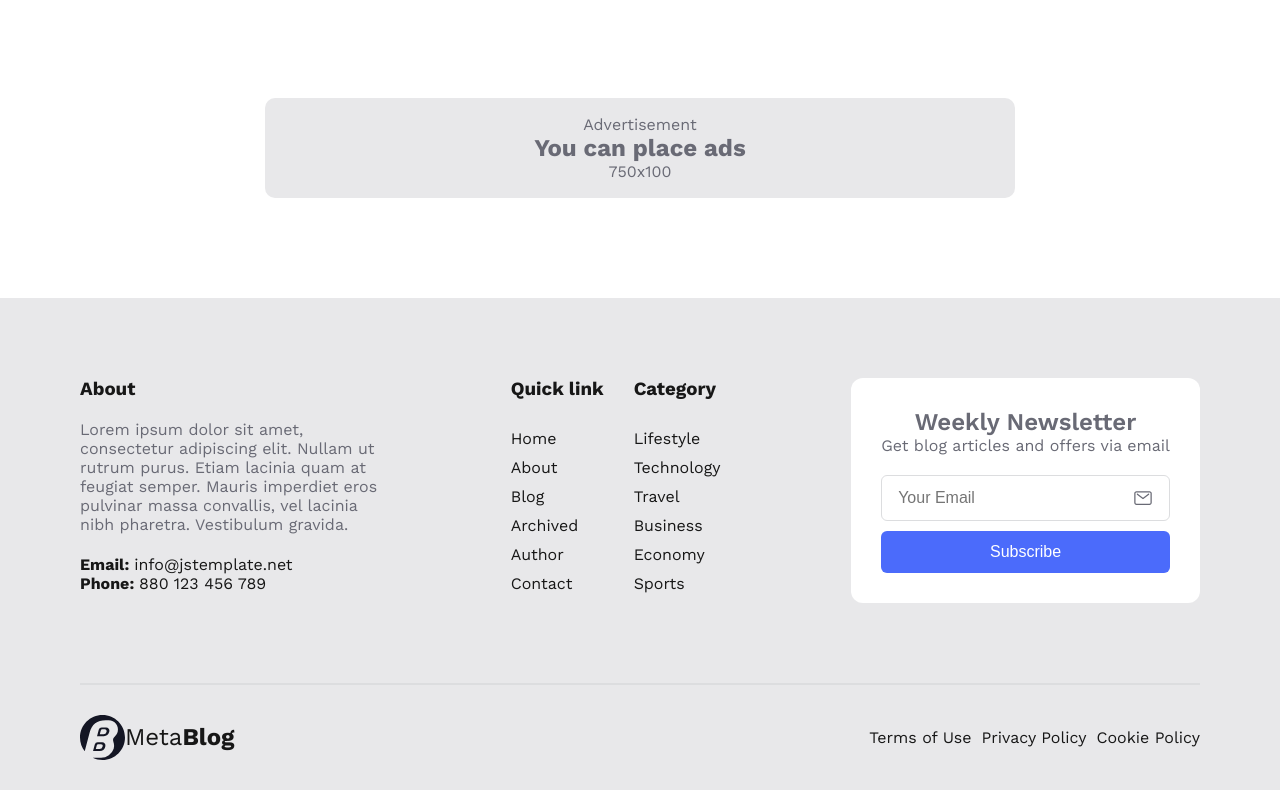
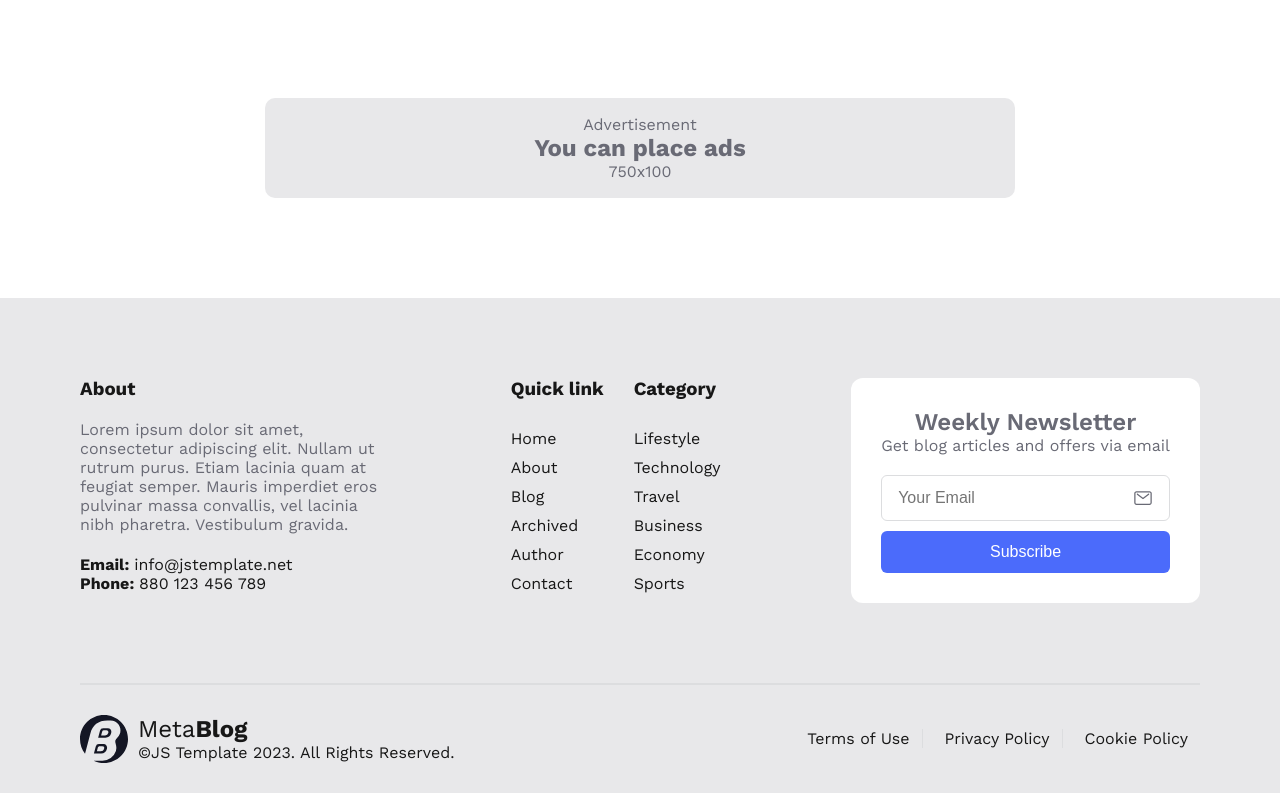
Before and after one commit to Akintayo74/NextJs-travel-blog-guide, a Next.js app: page / in a window 1280 px wide. Shown: the part 2595-3388 px from the top of the page. Built offline with nearby package versions, Linux system fonts and the light colour scheme.

Commit message:
Done. All that remains is to change some text color and stuff like that

```diff
--- a/components/Footer.js
+++ b/components/Footer.js
@@ -69,17 +69,20 @@ const Footer = () => {
                 <div className={styles.footer__logo}>
                     <Image
                         src='/images/Logo.svg'
-                        width={45}
-                        height={45}
+                        width={48}
+                        height={48}
                         alt='logo'
                     />
-                    <p>Meta<span>Blog</span></p>
+                    <div className={styles.footer__meta}>
+                        <p>Meta<span>Blog</span></p>
+                        <span>&copy;JS Template 2023. All Rights Reserved.</span>
+                    </div>
                 </div>
 
                 <div className={styles.footer__terms}>
-                    <a>Terms of Use</a>
-                    <a>Privacy Policy</a>
-                    <a>Cookie Policy</a>
+                    <a className={styles.footer__vl}>Terms of Use</a>
+                    <a className={styles.footer__vl}>Privacy Policy</a>
+                    <a className={styles.footer__vl}>Cookie Policy</a>
                 </div>
             </div>
 
--- a/components/Footer.module.css
+++ b/components/Footer.module.css
@@ -141,6 +141,10 @@
     align-items: center;
 }
 
+.footer__meta{
+    padding-left: 10px;
+}
+
 .footer__logo p{
     font-size: var(--font-mid);
 }
@@ -158,3 +162,12 @@
     margin: 0 80px;
     border: 1px solid #DCDDDF;
 }
+
+.footer__vl{
+    padding: 0px 12px;
+    border-right: 1px solid #DCDDDF;
+}
+
+.footer__vl:last-child{
+    border-right: none;
+}
```
